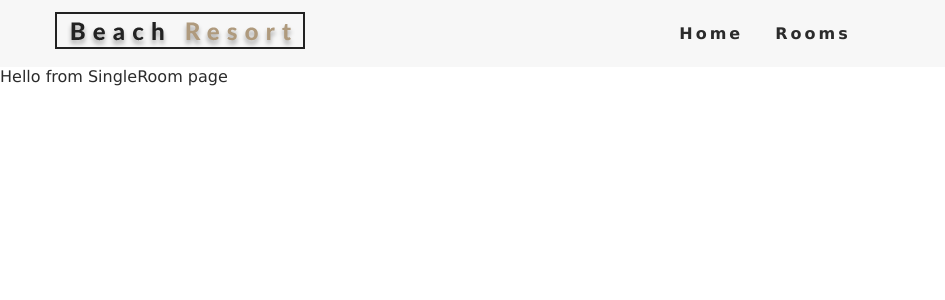
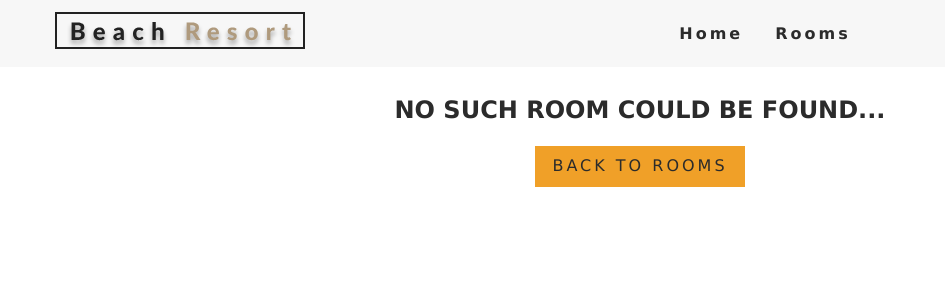
Before and after one commit to Giselesoubeiga/Oasis, a React (Create React App) app: page /rooms/1 in a window 1280 px wide. Shown: the top 300 px of the page, without its empty margins (0-945 px from the left). Built offline with nearby package versions, Linux system fonts and the light colour scheme.

Commit message:
single room work in progress

```diff
--- a/src/Context.js
+++ b/src/Context.js
@@ -36,10 +36,11 @@
   }
 
 
-  getRoom =(slug) =>{
-      let tempRooms = [...this.state.rooms];
-      const room = tempRooms.find(room => room.slug=== slug)
-      return room;
+  getRoom = slug => {
+    // destructuring rooms
+    let tempRooms = [...this.state.rooms];
+    const room = tempRooms.find(room => room.slug === slug);
+    return room;
   }
 
   render() {
--- a/src/pages/SingleRoom.js
+++ b/src/pages/SingleRoom.js
@@ -1,5 +1,5 @@
 import React, { Component } from 'react'
-import defaultBackground from "../images/room-1.jpeg";
+import defaultBcg from "../images/room-1.jpeg";
 import Hero from "../components/Hero";
 import Banner from "../components/Banner";
 import {Link} from "react-router-dom";
@@ -8,9 +8,9 @@
 export default class SingleRoom extends Component {
     constructor(props){
         super(props)
-        this.stage={
-            slug:this.props.match.params.slug,
-            defaultBackground
+        this.state = {
+            slug: this.props.match.params.slug,
+            defaultBcg: defaultBcg
         }
     }
 
@@ -19,10 +19,40 @@
 
     // }
     render() {
-        return (
-            <div>
-                Hello from SingleRoom page
-            </div>
-        )
+        const { getRoom } = this.context;
+        const room = getRoom(this.state.slug);
+        if (!room) {
+            return (
+              <div className="error">
+                <h3> no such room could be found...</h3>
+                <Link to="/rooms" className="btn-primary">
+                  back to rooms
+                </Link>
+              </div>
+            );
+          }
+        const {
+            name,
+            description,
+            capacity,
+            size,
+            price,
+            extras,
+            breakfast,
+            pets,
+            images
+        } = room;
+
+
+        return
+           <Hero hero="roomsHero">
+               <Banner title={`${name} room`}>
+                   <Link to="/rooms" className="btn-primary">
+                       back to room
+                   </Link>
+
+               </Banner>
+
+           </Hero>
     }
 }
```
Also changed, not shown: 1 other file (tests, documents, lock files or other folders).
